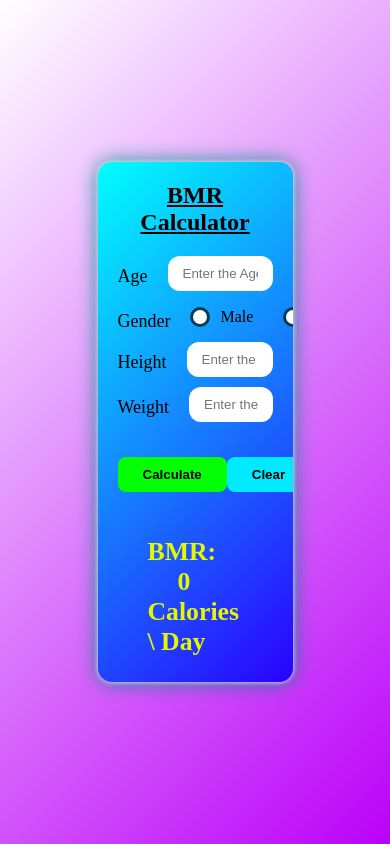
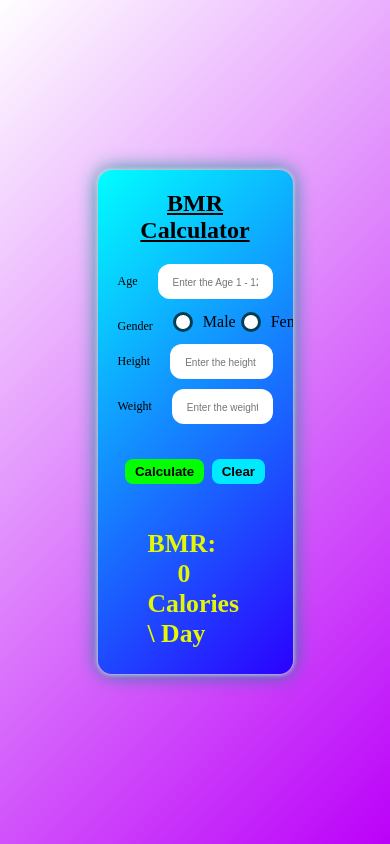
Before and after one commit to MOHAMMADFAISAL1998/BMR-Calculator, a plain HTML site: page index.html in a window 390 px wide. Drawn offline with Linux system fonts and the light colour scheme.

Commit message:
responsive

```diff
--- a/style.css
+++ b/style.css
@@ -147,3 +147,11 @@ a input {
     display: inline-block;
     padding-left: 30px;
 }
+@media screen and (max-width: 550px){
+    input::placeholder {font-size:10px;}
+    .btn button{padding: 5px 10px;}
+    span{font-size: 12px;}
+    .radio + .radio{
+        margin-left: 5px;
+    }
+}
```
